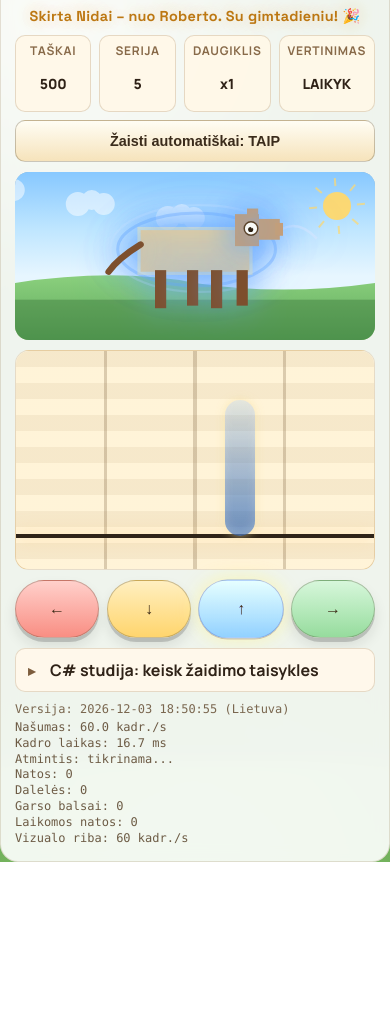
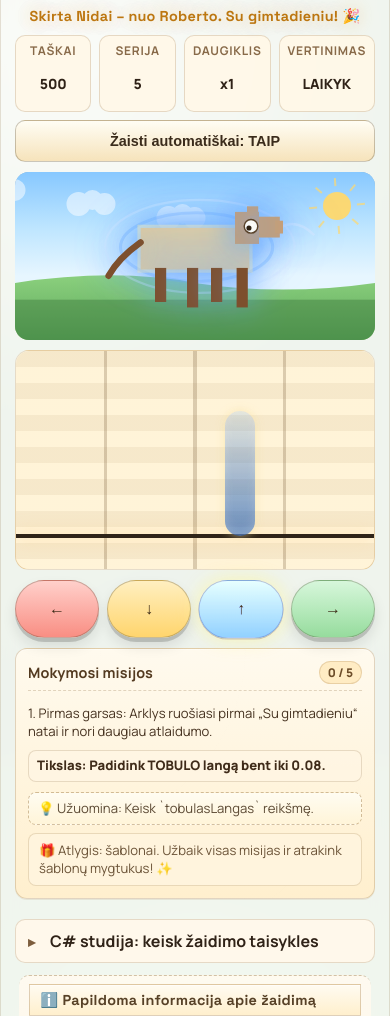
Before and after one commit to bitkojine/nida2026bday, a website built with Vite: page index.html in a window 390 px wide. Shown: the part 84-1100 px from the top of the page. Before the commit the page ends 946 px from the top, so only its background shows below. Built offline with nearby package versions, Linux system fonts and the light colour scheme; files whose address does not match are found by name.

Commit message:
Polish mission/footer UI and mobile layout details

```diff
--- a/src/main.ts
+++ b/src/main.ts
@@ -63,14 +63,6 @@ app.innerHTML = `
         <button data-lane="3" aria-label="Dešinė"><span>→</span></button>
       </div>
 
-      <details class="code-studio">
-        <summary>
-          <span>C# studija: keisk žaidimo taisykles</span>
-        </summary>
-        <section class="editor-panel">
-          <div id="editor" class="editor"></div>
-        </section>
-        <section class="template-panel" aria-label="C# šablonai">
       <section class="puzzle-panel" aria-label="Programavimo misijos">
         <div class="puzzle-head">
           <strong>Mokymosi misijos</strong>
@@ -86,7 +78,15 @@ app.innerHTML = `
           🎁 Atlygis: šablonai. Užbaik visas misijas ir atrakink šablonų mygtukus! ✨
         </p>
       </section>
-          <section id="templateReward" hidden>
+
+      <details class="code-studio">
+        <summary>
+          <span>C# studija: keisk žaidimo taisykles</span>
+        </summary>
+        <section class="editor-panel">
+          <div id="editor" class="editor"></div>
+        </section>
+        <section id="templateReward" class="template-panel" aria-label="C# šablonai" hidden>
           <p class="template-title">Greiti šablonai: išbandyk, kas įmanoma</p>
           <div class="template-row">
             ${DANCE_RULE_TEMPLATES.map(
@@ -95,9 +95,9 @@ app.innerHTML = `
             ).join('')}
           </div>
         </section>
-        </section>
       </details>
       <section class="perf-stack" aria-label="Našumo statistika">
+        <p class="footer-info-title">ℹ️ Papildoma informacija apie žaidimą</p>
         <p class="build-number">Versija: ${__BUILD_VILNIUS_TIME__} (Lietuva)</p>
         <p class="perf-stats" id="perfStats">Našumas: įkeliama...</p>
       </section>
@@ -307,7 +307,6 @@ function mountSimpleEditor(): void {
   if (!highlight) {
     return;
   }
-
   const measureCtx = document.createElement('canvas').getContext('2d');
 
   const estimateCharsPerVisualLine = (): number => {
--- a/src/style.css
+++ b/src/style.css
@@ -848,8 +848,31 @@ h1 {
 }
 
 .perf-stack {
-  margin: 0;
+  margin: 2px auto 0;
+  width: min(100%, 36ch);
+  padding: 8px 10px 9px;
+  border-top: 1px dashed rgba(128, 95, 52, 0.35);
+  border-radius: 10px;
+  background: linear-gradient(180deg, rgba(255, 250, 239, 0.9), rgba(255, 245, 226, 0.9));
+}
+
+.footer-info-title {
+  margin: 0 0 4px;
+  text-align: left;
+  font-family: 'Space Grotesk', sans-serif;
+  font-size: var(--fs-medium);
+  color: #574127;
+  font-weight: 700;
+  letter-spacing: 0.02em;
+  display: block;
   width: 100%;
+  padding: 6px 10px;
+  border-radius: 0;
+  border: 1px solid rgba(150, 108, 58, 0.3);
+  background: linear-gradient(180deg, rgba(255, 251, 241, 0.98), rgba(255, 239, 204, 0.98));
+  box-shadow:
+    inset 0 1px 0 rgba(255, 255, 255, 0.6),
+    0 1px 0 rgba(125, 90, 45, 0.12);
 }
 
 .perf-stats {
```
Also changed, not shown: README.md. Lines whose indentation alone changed are shown as unchanged.
